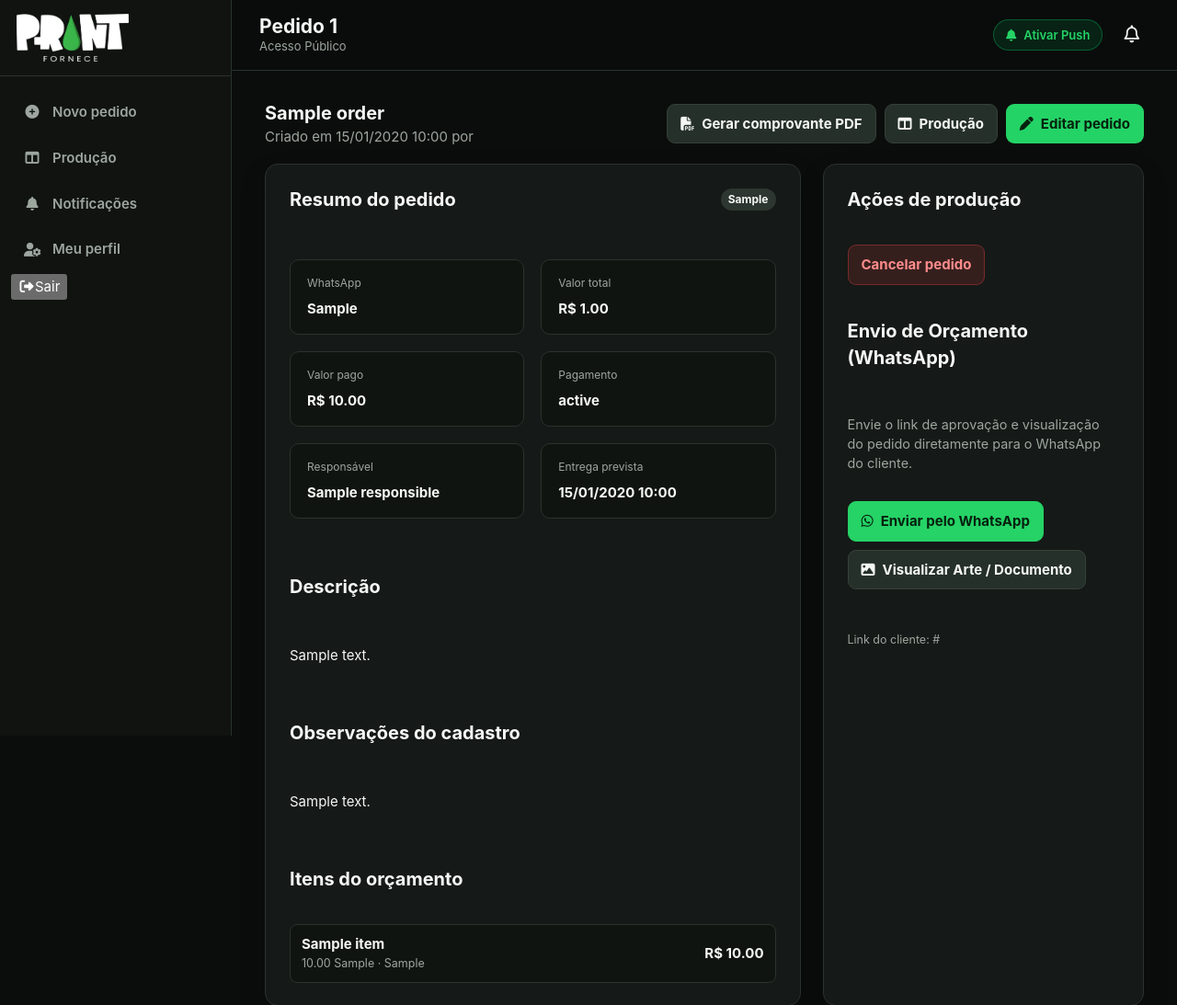
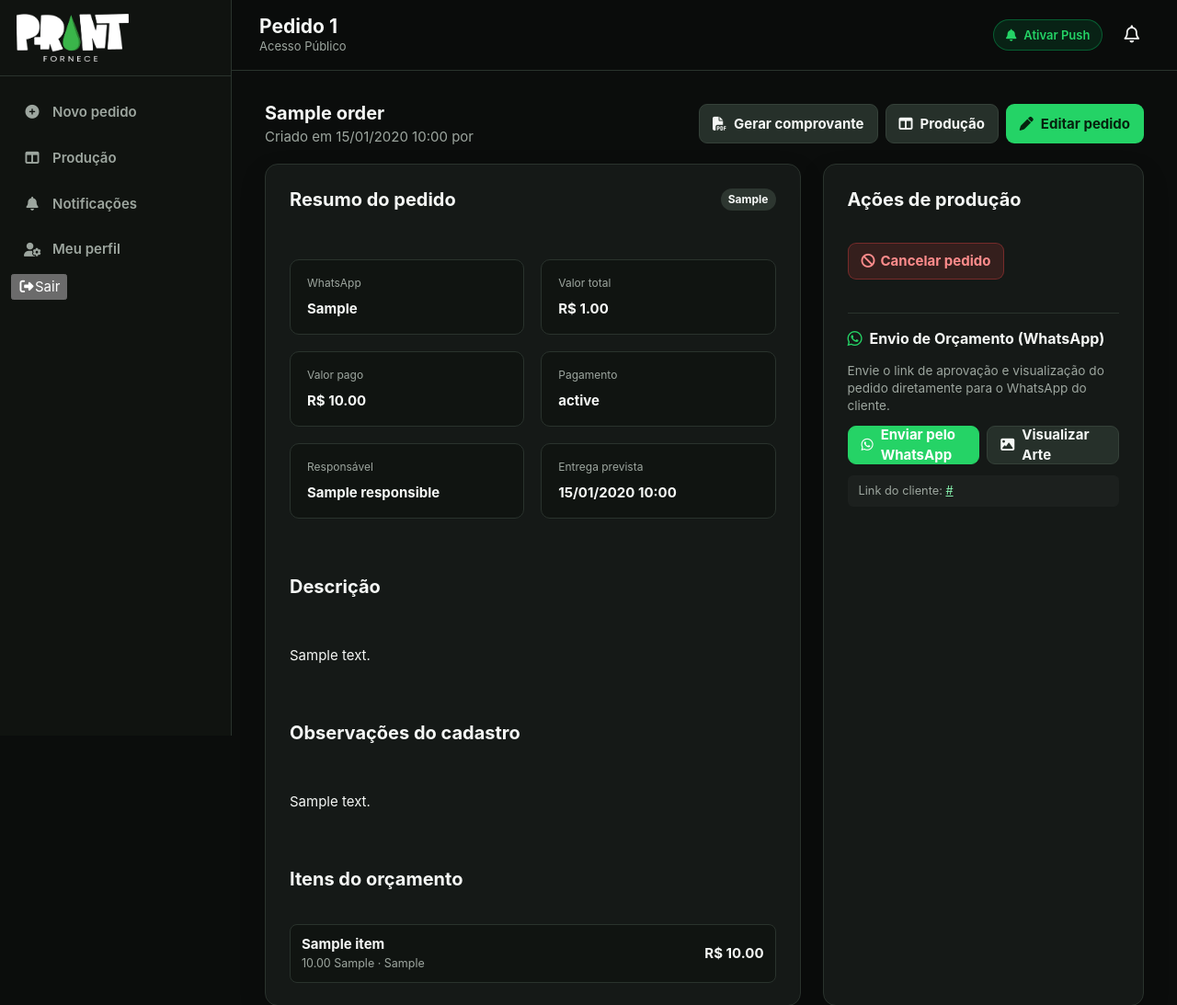
Before and after one commit to Fawlerr/print-fornece, a Django app: template templates/production/detail.html in a window 1280 px wide. Shown: the top 1093 px of the page at 92% size. Run offline with Django 5.2, Linux system fonts and the light colour scheme; the template is opened without the code that fills it: most values are stand-ins (such as "Sample title", 1, 10 or a date in 2020).

Commit message:
fix: harmonize action buttons in order detail and ensure comprovante button is always present

```diff
--- a/templates/production/detail.html
+++ b/templates/production/detail.html
@@ -9,12 +9,16 @@
       <h2>{{ order.client_name }}</h2>
       <p>Criado em {{ order.created_at|date:"d/m/Y H:i" }}{% if order.created_by.is_dev and not user.is_dev %}{% else %} por {{ order.created_by.name }}{% endif %}</p>
     </div>
-    <div class="button-row no-print">
-      {% if order.payment_status == "pago" %}
-        <a class="btn btn-secondary" href="{% url 'orders:download_receipt' pk=order.pk %}" target="_blank" rel="noopener"><i class="fa-solid fa-file-pdf" aria-hidden="true"></i> Gerar comprovante PDF</a>
-      {% endif %}
-      <a class="btn btn-secondary" href="{% url 'production:kanban' %}"><i class="fa-solid fa-table-columns" aria-hidden="true"></i> Produção</a>
-      <a class="btn btn-primary" href="{% url 'orders:edit' pk=order.pk %}"><i class="fa-solid fa-pen" aria-hidden="true"></i> Editar pedido</a>
+    <div class="button-row no-print" style="display: flex; gap: 8px; align-items: center; flex-wrap: wrap;">
+      <a class="btn btn-secondary" href="{% url 'orders:download_receipt' pk=order.pk %}" target="_blank" rel="noopener" title="Gerar comprovante do pedido em PDF">
+        <i class="fa-solid fa-file-pdf" aria-hidden="true"></i> Gerar comprovante
+      </a>
+      <a class="btn btn-secondary" href="{% url 'production:kanban' %}">
+        <i class="fa-solid fa-table-columns" aria-hidden="true"></i> Produção
+      </a>
+      <a class="btn btn-primary" href="{% url 'orders:edit' pk=order.pk %}">
+        <i class="fa-solid fa-pen" aria-hidden="true"></i> Editar pedido
+      </a>
     </div>
   </div>
 
@@ -52,12 +56,13 @@
     </section>
 
     <section class="card card-pad">
-      <div class="section-heading"><h2>Ações de produção</h2></div>
+      <div class="section-heading" style="margin-bottom: 16px;"><h2>Ações de produção</h2></div>
       {% if order.stage in active_stages %}
-        <form method="post" action="{% url 'production:move_stage' pk=order.pk %}" class="stage-form">
+        <form method="post" action="{% url 'production:move_stage' pk=order.pk %}" style="margin-bottom: 16px;">
           {% csrf_token %}
-          <label for="stage">Mover para
-            <select name="stage" id="stage">
+          <label for="stage" style="display: block; font-size: 0.85rem; font-weight: 600; margin-bottom: 6px; color: var(--muted, #9ca3af);">Mover para etapa:</label>
+          <div style="display: flex; gap: 8px; align-items: center;">
+            <select name="stage" id="stage" style="flex: 1; height: 42px; padding: 0 12px; border-radius: 8px; background: var(--bg-surface-elevated, #161a18); border: 1px solid var(--line, rgba(255,255,255,0.15)); color: #fff; font-size: 0.95rem;">
               <option value="novo"{% if order.stage == "novo" %} selected{% endif %}>Novo Pedido</option>
               <option value="aguardando_pagamento"{% if order.stage == "aguardando_pagamento" %} selected{% endif %}>Aguardando Pagamento</option>
               <option value="pagamento_confirmado"{% if order.stage == "pagamento_confirmado" %} selected{% endif %}>Pagamento Confirmado</option>
@@ -65,43 +70,60 @@
               <option value="em_producao"{% if order.stage == "em_producao" or order.stage == "producao" %} selected{% endif %}>Em Produção</option>
               <option value="pronto_retirada"{% if order.stage == "pronto_retirada" or order.stage == "pronto" %} selected{% endif %}>Pronto pra Retirada</option>
             </select>
-          </label>
-          <div class="form-actions"><button class="btn btn-secondary" type="submit">Atualizar etapa</button></div>
+            <button class="btn btn-secondary" type="submit" style="height: 42px; padding: 0 16px; white-space: nowrap; display: inline-flex; align-items: center; gap: 6px;">
+              <i class="fa-solid fa-arrows-rotate" aria-hidden="true"></i> Atualizar etapa
+            </button>
+          </div>
         </form>
       {% endif %}
-      <div class="button-row">
+
+      <div class="button-row" style="display: flex; gap: 8px; flex-wrap: wrap; margin-bottom: 20px;">
         {% if order.stage == "pronto_retirada" or order.stage == "pronto" %}
-          <form method="post" action="{% url 'production:finalize' pk=order.pk %}">
+          <form method="post" action="{% url 'production:finalize' pk=order.pk %}" style="display: inline-block;">
             {% csrf_token %}
-            <button class="btn btn-primary" type="submit" data-confirm="Confirmar a finalização e entrega deste pedido?">Finalizar e entregar</button>
+            <button class="btn btn-primary" type="submit" data-confirm="Confirmar a finalização e entrega deste pedido?" style="height: 40px; display: inline-flex; align-items: center; gap: 6px;">
+              <i class="fa-solid fa-check" aria-hidden="true"></i> Finalizar e entregar
+            </button>
           </form>
         {% endif %}
         {% if order.stage != "cancelado" and order.stage != "entregue" and order.stage != "finalizado" %}
-          <form method="post" action="{% url 'production:cancel' pk=order.pk %}">
+          <form method="post" action="{% url 'production:cancel' pk=order.pk %}" style="display: inline-block;">
             {% csrf_token %}
-            <button class="btn btn-danger" type="submit" data-confirm="Cancelar este pedido?">Cancelar pedido</button>
+            <button class="btn btn-danger" type="submit" data-confirm="Cancelar este pedido?" style="height: 40px; display: inline-flex; align-items: center; gap: 6px;">
+              <i class="fa-solid fa-ban" aria-hidden="true"></i> Cancelar pedido
+            </button>
           </form>
         {% endif %}
         {% if order.stage == "cancelado" and user.is_administrator %}
-          <form method="post" action="{% url 'production:restore' pk=order.pk %}">
+          <form method="post" action="{% url 'production:restore' pk=order.pk %}" style="display: inline-block;">
             {% csrf_token %}
-            <button class="btn btn-warning" type="submit" data-confirm="Restaurar este pedido para a etapa inicial?">Restaurar pedido</button>
+            <button class="btn btn-warning" type="submit" data-confirm="Restaurar este pedido para a etapa inicial?" style="height: 40px; display: inline-flex; align-items: center; gap: 6px;">
+              <i class="fa-solid fa-rotate-left" aria-hidden="true"></i> Restaurar pedido
+            </button>
           </form>
         {% endif %}
       </div>
 
       <!-- Envio de Orçamento WhatsApp -->
-      <div class="section-heading" style="margin-top: 20px;"><h2>Envio de Orçamento (WhatsApp)</h2></div>
-      <p class="text-muted" style="font-size: 0.9rem;">Envie o link de aprovação e visualização do pedido diretamente para o WhatsApp do cliente.</p>
-      <div class="button-row" style="margin-bottom: 12px;">
-        <a href="{{ whatsapp_share_url }}" target="_blank" class="btn btn-primary" style="background-color: #25D366; border-color: #25D366;">
-          <i class="fa-brands fa-whatsapp"></i> Enviar pelo WhatsApp
-        </a>
-        <a href="{% url 'orders:art_preview' pk=order.pk %}" target="_blank" class="btn btn-secondary">
-          <i class="fa-solid fa-image"></i> Visualizar Arte / Documento
-        </a>
+      <div style="border-top: 1px solid var(--line, rgba(255,255,255,0.1)); padding-top: 16px;">
+        <div class="section-heading" style="margin-bottom: 8px;">
+          <h3 style="font-size: 1rem; margin: 0; display: flex; align-items: center; gap: 8px;">
+            <i class="fa-brands fa-whatsapp" style="color: #25D366; font-size: 1.15rem;"></i> Envio de Orçamento (WhatsApp)
+          </h3>
+        </div>
+        <p class="text-muted" style="font-size: 0.85rem; line-height: 1.4; margin-bottom: 12px;">Envie o link de aprovação e visualização do pedido diretamente para o WhatsApp do cliente.</p>
+        <div style="display: grid; grid-template-columns: 1fr 1fr; gap: 8px; margin-bottom: 12px;">
+          <a href="{{ whatsapp_share_url }}" target="_blank" class="btn btn-primary" style="background-color: #25D366; border-color: #25D366; color: #fff; height: 42px; display: inline-flex; align-items: center; justify-content: center; gap: 8px;">
+            <i class="fa-brands fa-whatsapp"></i> Enviar pelo WhatsApp
+          </a>
+          <a href="{% url 'orders:art_preview' pk=order.pk %}" target="_blank" class="btn btn-secondary" style="height: 42px; display: inline-flex; align-items: center; justify-content: center; gap: 8px;">
+            <i class="fa-solid fa-image"></i> Visualizar Arte
+          </a>
+        </div>
+        <div style="padding: 8px 12px; background: rgba(255,255,255,0.03); border-radius: 6px; font-size: 0.8rem; word-break: break-all; color: var(--muted, #9ca3af);">
+          Link do cliente: <a href="{{ public_quote_url }}" target="_blank" style="color: #86efac; text-decoration: underline;">{{ public_quote_url }}</a>
+        </div>
       </div>
-      <p><small class="text-muted">Link do cliente: <a href="{{ public_quote_url }}" target="_blank">{{ public_quote_url }}</a></small></p>
 
     </section>
   </div>
```
Also changed, not shown: apps/orders/views.py (+8 -5 lines), tests/test_print_fornece.py (+6 -4 lines).
